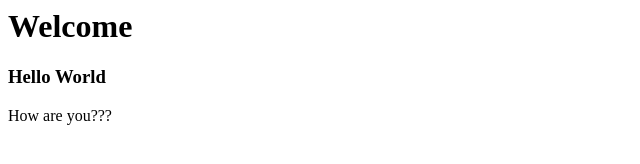
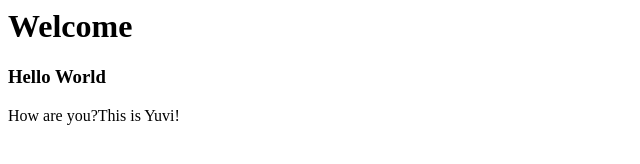
Before and after one commit to yuvaraj382/init_repo, a plain HTML site: page index.html in a window 1280 px wide. Shown: the full height of the page, 0-640 px from the left. Drawn offline with Linux system fonts and the light colour scheme.

Commit message:
added my name

```diff
--- a/index.html
+++ b/index.html
@@ -4,6 +4,6 @@
 </head>
 <body>
 <h3>Hello World</h3>
-How are you???
+How are you?This is Yuvi!
 </body>
 </html>
```
